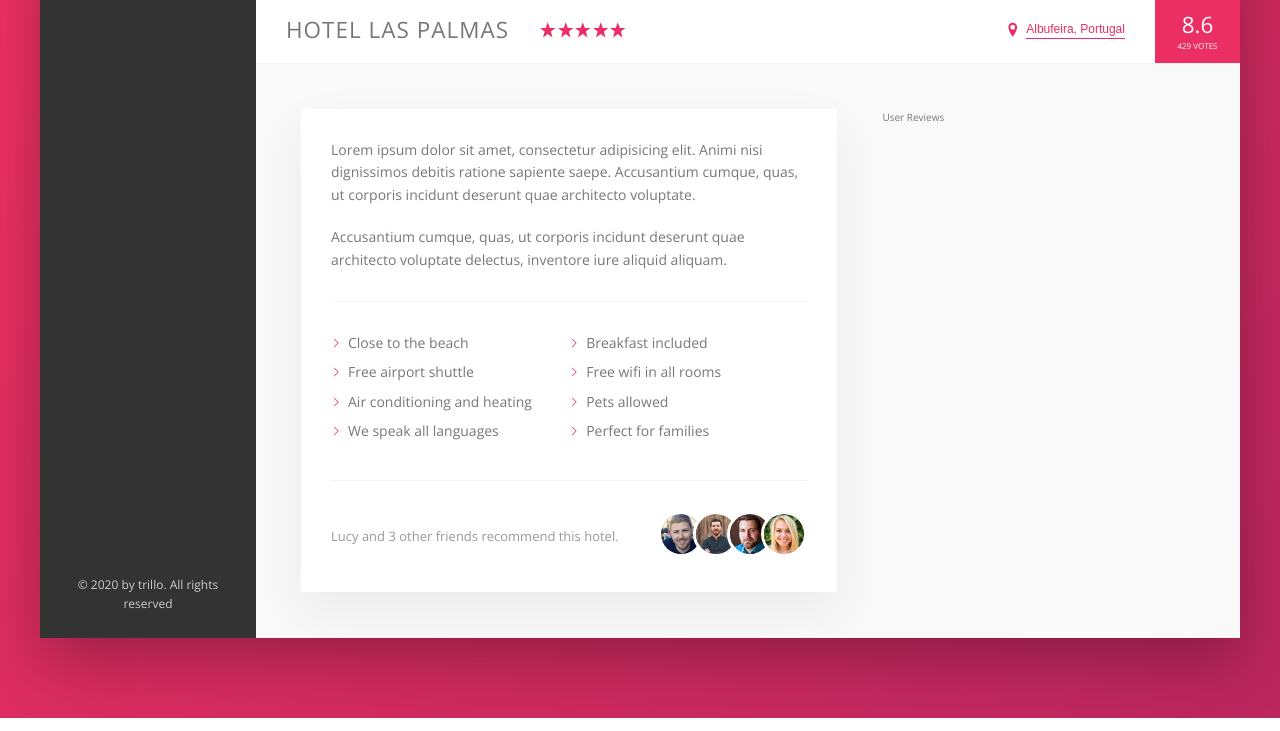
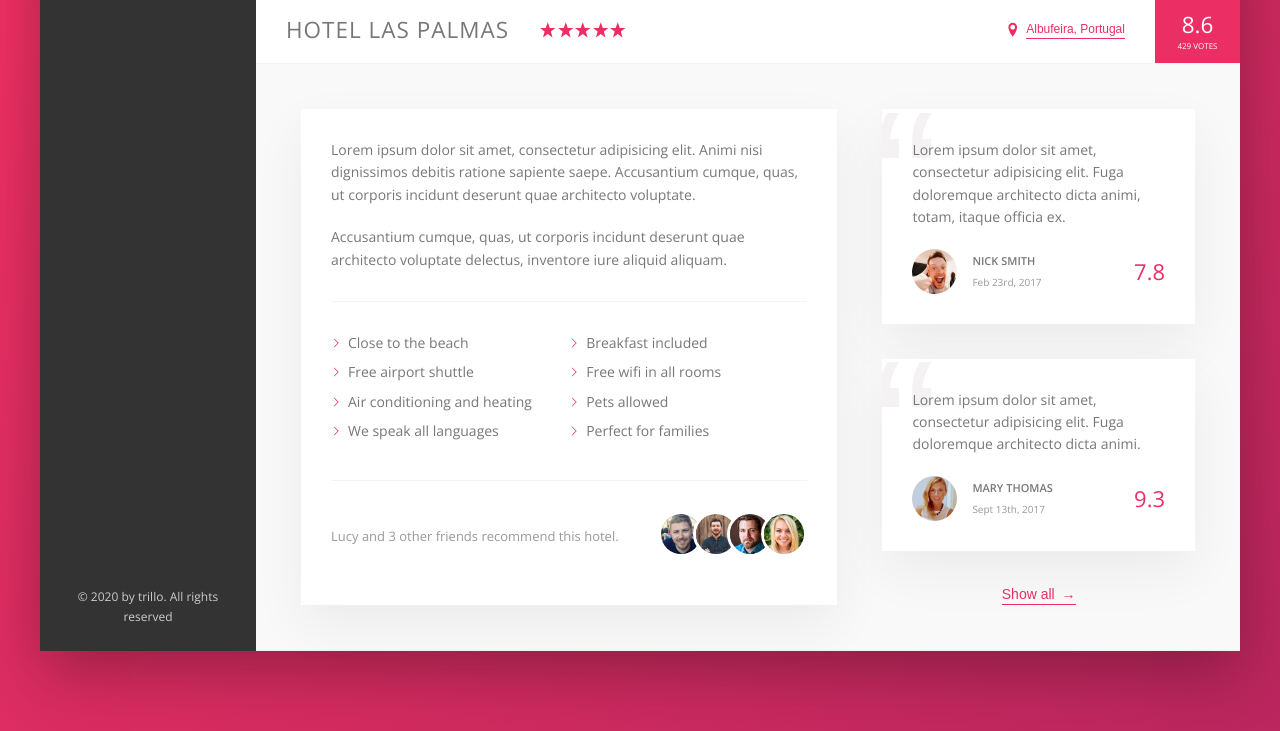
Before and after one commit to sean-birmingham/Trillo-Advanced-CSS, a website: page index.html in a window 1280 px wide. Shown: the part 538-1269 px from the top of the page. Drawn offline with nearby package versions, Linux system fonts and the light colour scheme.

Commit message:
finished user review section

```diff
--- a/index.html
+++ b/index.html
@@ -192,7 +192,45 @@
                 </div>
               </div>
             </div>
-            <div class="user-reviews">User Reviews</div>
+            <div class="user-reviews">
+              <figure class="review">
+                <blockquote class="review__text">
+                  Lorem ipsum dolor sit amet, consectetur adipisicing elit. Fuga
+                  doloremque architecto dicta animi, totam, itaque officia ex.
+                </blockquote>
+                <figcaption class="review__user">
+                  <img
+                    src="img/user-1.jpg"
+                    alt="User 1"
+                    class="review__photo"
+                  />
+                  <div class="review__user-box">
+                    <p class="review__user-name">Nick Smith</p>
+                    <p class="review__user-date">Feb 23rd, 2017</p>
+                  </div>
+                  <div class="review__rating">7.8</div>
+                </figcaption>
+              </figure>
+              <figure class="review">
+                <blockquote class="review__text">
+                  Lorem ipsum dolor sit amet, consectetur adipisicing elit. Fuga
+                  doloremque architecto dicta animi.
+                </blockquote>
+                <figcaption class="review__user">
+                  <img
+                    src="img/user-2.jpg"
+                    alt="User 2"
+                    class="review__photo"
+                  />
+                  <div class="review__user-box">
+                    <p class="review__user-name">Mary Thomas</p>
+                    <p class="review__user-date">Sept 13th, 2017</p>
+                  </div>
+                  <div class="review__rating">9.3</div>
+                </figcaption>
+              </figure>
+              <button class="btn-inline">Show all <span>&rarr;</span></button>
+            </div>
           </div>
         </main>
       </div>
--- a/sass/_components.scss
+++ b/sass/_components.scss
@@ -257,8 +257,17 @@
   cursor: pointer;
   transition: all 0.2s;
 
+  & span {
+    margin-left: 3px;
+    transition: margin-left 0.2s;
+  }
+
   &:hover {
     color: var(--color-grey-dark-1);
+
+    span {
+      margin-left: 8px;
+    }
   }
 
   &:focus {
@@ -326,12 +335,6 @@
   align-items: center;
   justify-content: space-between;
 
-  &__count {
-  }
-
-  &__friends {
-  }
-
   &__photo {
     height: 4rem;
     width: 4rem;
@@ -343,3 +346,65 @@
     }
   }
 }
+
+// Reviews
+.review {
+  background-color: #fff;
+  box-shadow: var(--shadow-light);
+  padding: 3rem;
+  margin-bottom: 3.5rem;
+  position: relative;
+  overflow: hidden;
+
+  &__text {
+    margin-bottom: 2rem;
+    position: relative;
+    z-index: 2;
+  }
+
+  &__user {
+    display: flex;
+    align-items: center;
+  }
+
+  &__photo {
+    width: 4.5rem;
+    height: 4.5rem;
+    border-radius: 50%;
+    margin-right: 1.5rem;
+  }
+
+  &__user-box {
+    margin-right: auto;
+  }
+
+  &__user-name {
+    font-size: 1.1rem;
+    font-weight: 600;
+    text-transform: uppercase;
+    margin-bottom: 0.4rem;
+  }
+
+  &__user-date {
+    font-size: 1rem;
+    color: var(--color-grey-dark-3);
+  }
+
+  &__rating {
+    color: var(--color-primary);
+    font-size: 2.2rem;
+    font-weight: 300;
+  }
+
+  &::before {
+    content: '\201C';
+    position: absolute;
+    top: -2.75rem;
+    left: -1rem;
+    line-height: 1;
+    font-size: 20rem;
+    color: var(--color-grey-light-2);
+    font-family: sans-serif;
+    z-index: 1;
+  }
+}
--- a/sass/_layout.scss
+++ b/sass/_layout.scss
@@ -38,6 +38,7 @@
   padding: 4.5rem;
   background-color: var(--color-grey-light-1);
   border-bottom: var(--line);
+  font-size: 1.4rem;
 }
 
 .description {
@@ -51,4 +52,7 @@
 
 .user-reviews {
   flex: 1;
+  display: flex;
+  flex-direction: column;
+  align-items: center;
 }
```
Also changed, not shown: css/style.css.
